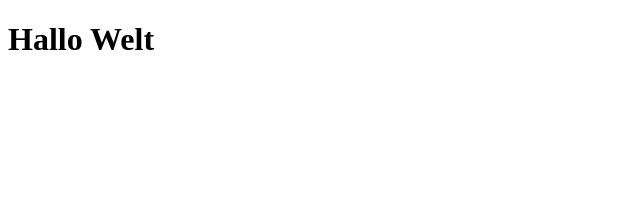
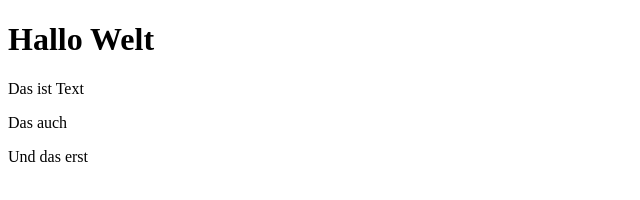
Before and after one commit to chricken/test260820, a plain HTML site: page index.html in a window 1280 px wide. Shown: the whole page, without its empty margins (0-640 px from the left). Drawn offline with Linux system fonts and the light colour scheme.

Commit message:
Erster Inhalt

```diff
--- a/index.html
+++ b/index.html
@@ -8,6 +8,9 @@
 
 <main>
     <h1>Hallo Welt</h1>
+    <p>Das ist Text</p>
+    <p>Das auch</p>
+    <p>Und das erst</p>
 </main>
 
 </body>
```
